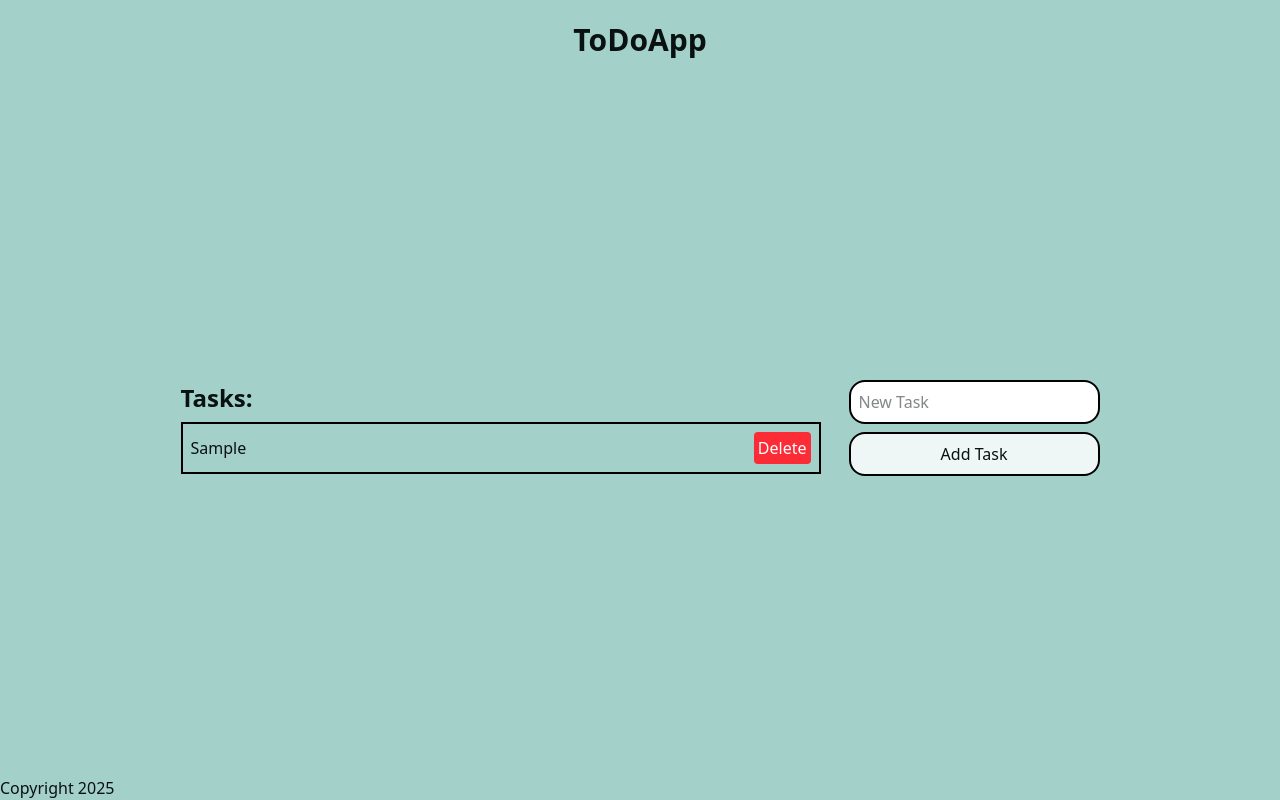
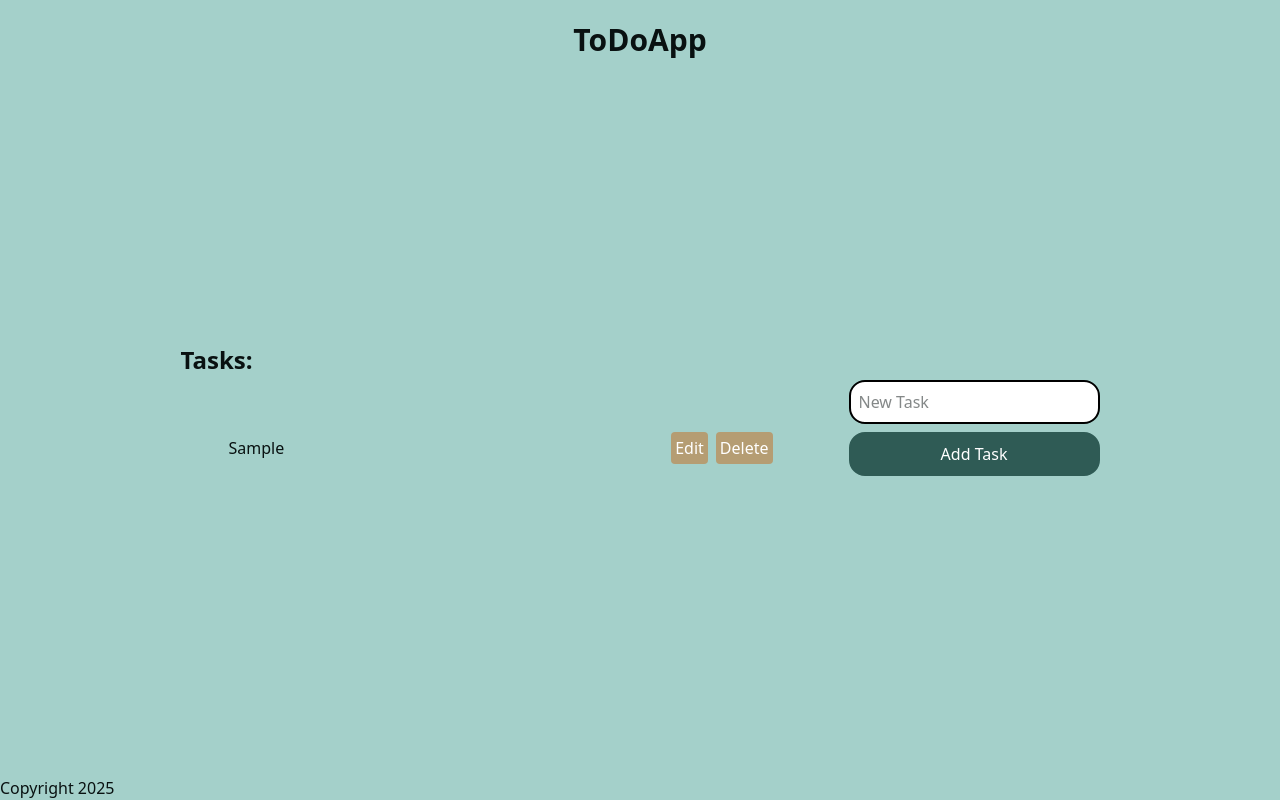
Before and after one commit to HyoteiCrown/ToDoApp, a React (Vite) app: page / in a window 1280 px wide. Both pictures are taken after typing "Sample" into the empty fields and a click on the button "Add Task". Built offline with nearby package versions, Linux system fonts and the light colour scheme.

Commit message:
Added editing and saving feature ver.0.0.2

```diff
--- a/src/components/AddTask.jsx
+++ b/src/components/AddTask.jsx
@@ -1,5 +1,7 @@
 import { useState } from "react";
 import PropTypes from "prop-types";
+import '../index.css'
+
 
 function AddTask({ setTodos }) {
     const [newTodo, setNewTodo] = useState("");
@@ -29,7 +31,8 @@ function AddTask({ setTodos }) {
                 />
                 <button
                     onClick={addTodo}
-                    className="p-2 border-2 border-black bg-background-light hover:bg-background-dark hover:text-white transform hover:scale-110 transition-all ease-in-out duration-150 rounded-2xl"
+                    className="p-2 border-2
+                    text-white border-secondary bg-secondary hover:bg-background-secondary hover:transform hover:scale-110 transition-all ease-in-out duration-150 rounded-2xl"
                 >
                     Add Task
                 </button>
--- a/src/components/TodoItem.jsx
+++ b/src/components/TodoItem.jsx
@@ -1,15 +1,60 @@
 import PropTypes from "prop-types";
+import { useState, useRef } from "react";
 
-function TodoItem({ todo, deleteTodo }) {
+function TodoItem({ todo, deleteTodo, editTodo }) {
+    const [isEditing,setIsEditing] = useState(false);
+    const [editedText, setEditedText]= useState(todo.text)
+    const inputRef = useRef(0);
+
+    const handleSave = () =>{
+        if(editedText.trim()===''){
+            alert('You cant save and empty task');
+        } else {
+            editTodo(todo.id,editedText);
+        setIsEditing(false);
+        inputRef.current.focus();
+        }
+
+    }
+    const onEditing = (e) => {
+        setEditedText(e.target.value)
+        inputRef.current.focus();
+
+    }
+
+    const handleKeyDown = (e) => {
+        if (e.key === 'Enter') {
+          handleSave();
+        }
+      }
+
   return (
-      <li className="flex justify-between items-center p-2 border-2 border-black">
-          <span>{todo.text}</span>
+      <li className="flex justify-between items-center p-2 ">
+        {isEditing ? (
+            <input id="focus_input" type="text"
+            value={editedText}
+            onChange={onEditing}
+            ref={inputRef}
+            onKeyDown={handleKeyDown}
+            className="p-1 border-2 border-secondary rounded-2xl focus:outline-none focus:ring-accent" />
+        ):(<span>{todo.text}</span>)}
+          <div className="flex gap-2 ">
+            {isEditing ? (
+                <button onClick={handleSave} className="p-1 bg-accent text-white rounded hover:bg-accent transform hover:scale-125 transition-all ease-in-out duration-150">
+                Save
+            </button>
+            ):(
+                <button onClick={()=>setIsEditing(true)} className='p-1 bg-accent text-white rounded hover:bg-accent transform hover:scale-125 transition-all ease-in-out duration-150'  >Edit</button>
+            )}
+
           <button
               onClick={() => deleteTodo(todo.id)}
-              className="p-1 bg-red-500 text-white rounded hover:bg-red-600 transform hover:scale-105 transition-all ease-in-out duration-150"
+              className="p-1 bg-accent text-white rounded hover:bg-accent transform hover:scale-125 transition-all ease-in-out duration-150"
           >
               Delete
           </button>
+          </div>
+
       </li>
   );
 }
@@ -19,7 +64,8 @@ TodoItem.propTypes ={
         id:PropTypes.number.isRequired,
         text:PropTypes.string.isRequired,
         }).isRequired,
-        deleteTodo:PropTypes.func.isRequired
+        deleteTodo:PropTypes.func.isRequired,
+        editTodo:PropTypes.func.isRequired,
     }
 
 export default TodoItem;
--- a/src/components/TodoList.jsx
+++ b/src/components/TodoList.jsx
@@ -5,14 +5,24 @@ import PropTypes from "prop-types";
     const deleteTodo = (id) => {
         setTodos(todos.filter((todo) => todo.id !== id));
     };
+    const editTodo = (id, newText) => {
+        setTodos(
+          todos.map((todo) => {
+            if (todo.id === id) {
+              return { ...todo, text: newText };
+            }
+            return todo;
+          })
+        );
+      };
 
     return (
         <section className="w-1/2">
             <div className="flex flex-col gap-2">
-                <h2 className="text-2xl font-bold">Tasks:</h2>
-                <ul className="flex flex-col gap-2">
+                <h2 className=" sticky text-2xl font-bold">Tasks:</h2>
+                <ul className="flex flex-col m-10 gap-2">
                     {todos.map((todo) => (
-                        <TodoItem key={todo.id} todo={todo} deleteTodo={deleteTodo} />
+                        <TodoItem key={todo.id} todo={todo} editTodo={editTodo} deleteTodo={deleteTodo} />
                     ))}
                 </ul>
             </div>
--- a/src/index.css
+++ b/src/index.css
@@ -2,7 +2,7 @@
 
 @theme {
     --color-primary: #a4d0ca;
-    --color-secondary:#2f5b55
+    --color-secondary:#2f5b55;
     --color-accent: #b59d73;
     --color-background-dark: #091111;
     --color-background-light: #eef6f6
```
